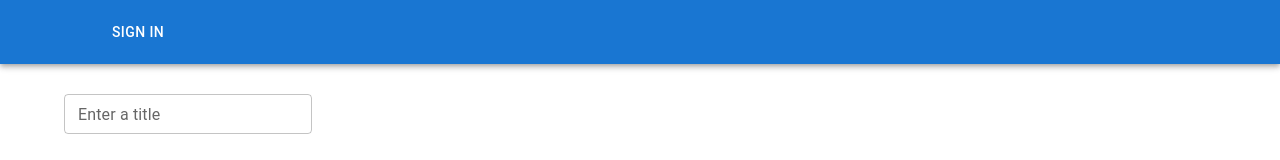
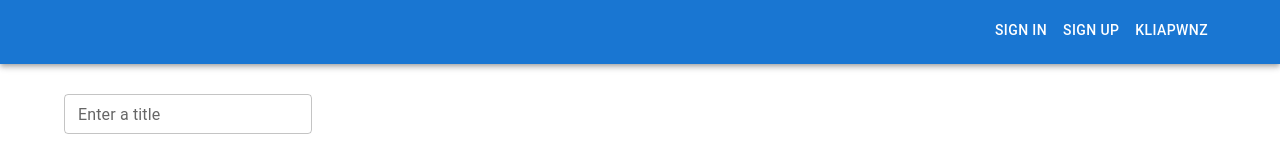
Before and after one commit to Kliapwnz/myWay, a React (Vite) app: page / in a window 1280 px wide. Shown: the top 160 px of the page. Built offline with nearby package versions, Linux system fonts and the light colour scheme; some icons are missing.

Commit message:
create new Buttons in App

```diff
--- a/src/App.tsx
+++ b/src/App.tsx
@@ -9,6 +9,7 @@ import Button from '@mui/material/Button'
 import IconButton from '@mui/material/IconButton'
 import MenuIcon from '@mui/icons-material/Menu'
 import {Container, Grid, Paper} from "@mui/material";
+import {containerSx} from "./TodolistItem.styles";
 
 
 export type Task = {
@@ -82,11 +83,16 @@ export const App = () => {
       <div className="app">
          <AppBar position="static" sx={{ mb: '30px' }}>
             <Toolbar>
-               <Container maxWidth={'lg'}>
+               <Container maxWidth={'lg'} sx={containerSx}>
                   <IconButton color="inherit">
                      <MenuIcon/>
                   </IconButton>
-                  <Button color="inherit">Sign in</Button>
+                  <div>
+                     <Button color='inherit'>Sign in</Button>
+                     <Button color='inherit'>Sign up</Button>
+                     <Button color='inherit'>KLIApwnz</Button>
+                  </div>
+
                </Container>
             </Toolbar>
          </AppBar>
```
